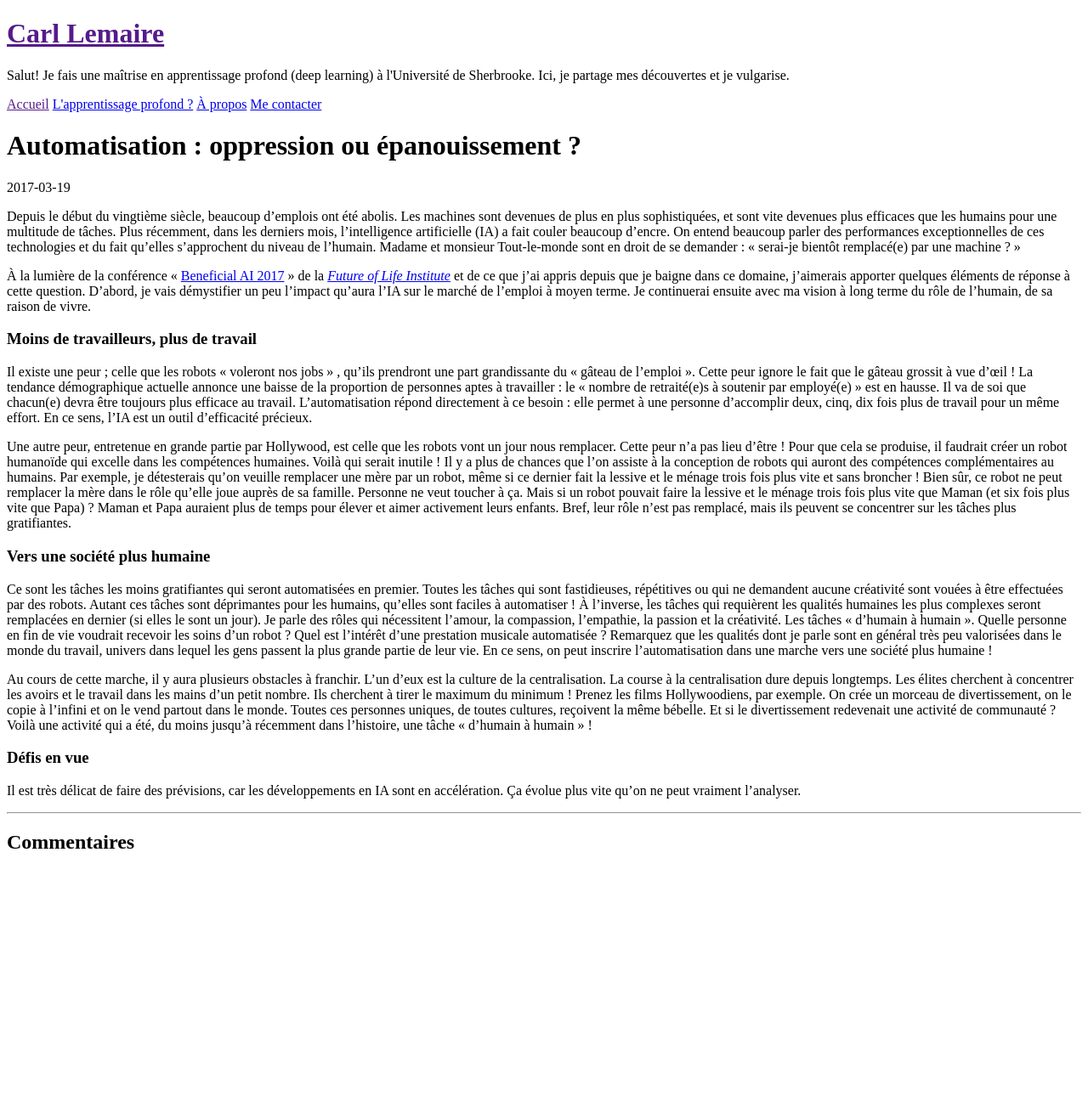
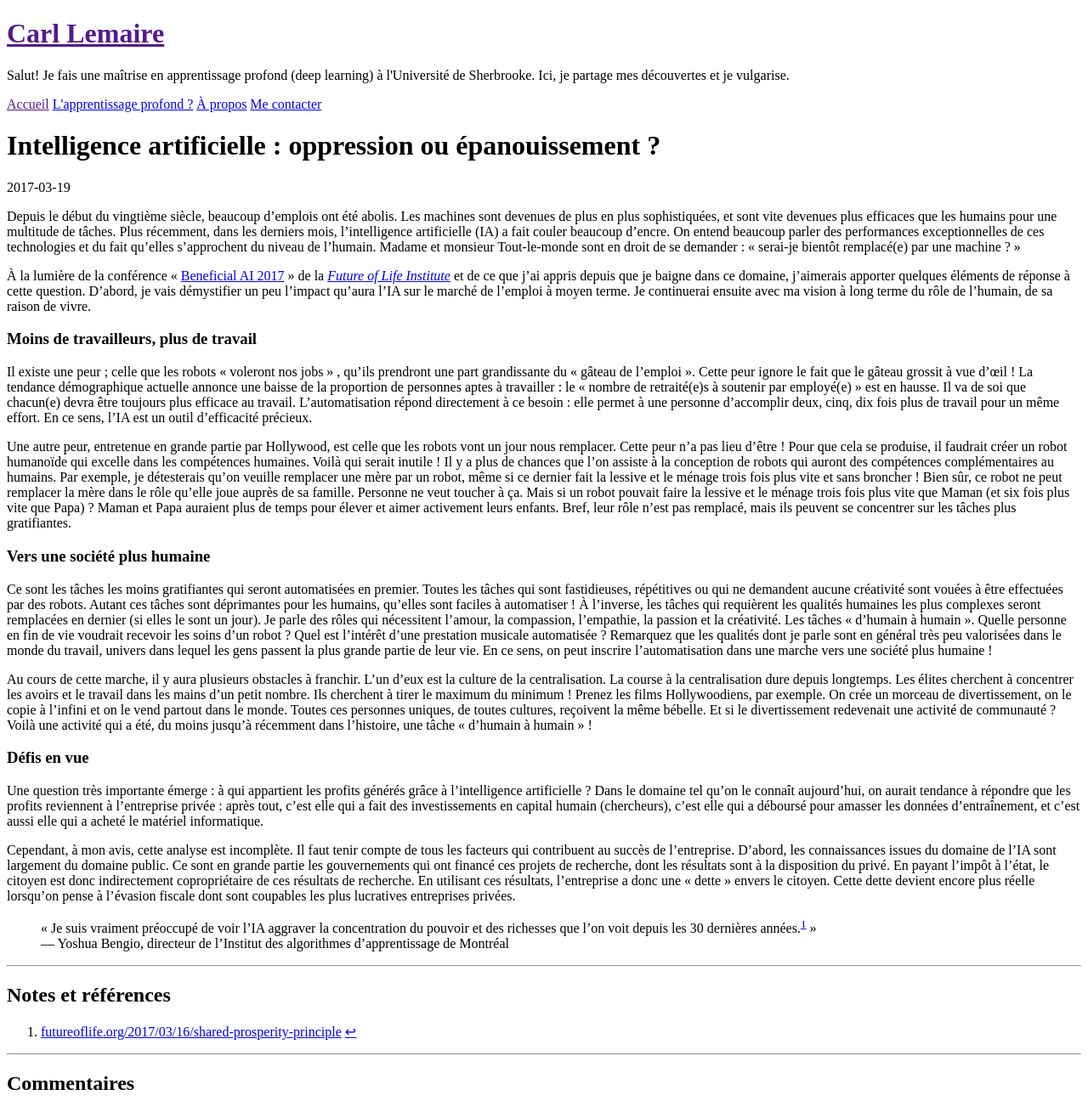
Before and after one commit to lemairecarl/lemairecarl.github.io, a Jekyll site: the page built from _posts/2017-03-19-implications-IA-economie-societe.md, in a window 1280 px wide. Shown: the whole page at 85% size. Built offline with Jekyll 4.4.1, drawn with Linux system fonts in a browser that asks for light colours; nearby versions of some CDN libraries; before the commit the page ends 1025 px from its top, so only the background shows below that.

Commit message:
Commencer section défis

```diff
--- a/_posts/2017-03-19-implications-IA-economie-societe.md
+++ b/_posts/2017-03-19-implications-IA-economie-societe.md
@@ -1,6 +1,6 @@
 ---
 layout: post
-title: "Automatisation : oppression ou épanouissement ?"
+title: "Intelligence artificielle : oppression ou épanouissement ?"
 permalink: /ia-economie-societe/
 excerpt_separator: "<!--more-->"
 essay: true
@@ -28,4 +28,16 @@ Au cours de cette marche, il y aura plusieurs obstacles à franchir. L'un d'eux
 
 ### Défis en vue
 
-Il est très délicat de faire des prévisions, car les développements en IA sont en accélération. Ça évolue plus vite qu'on ne peut vraiment l'analyser.
+Une question très importante émerge : à qui appartient les profits générés grâce à l'intelligence artificielle ? Dans le domaine tel qu'on le connaît aujourd'hui, on aurait tendance à répondre que les profits reviennent à l'entreprise privée : après tout, c'est elle qui a fait des investissements en capital humain (chercheurs), c'est elle qui a déboursé pour amasser les données d'entraînement, et c'est aussi elle qui a acheté le matériel informatique.
+
+Cependant, à mon avis, cette analyse est incomplète. Il faut tenir compte de tous les facteurs qui contribuent au succès de l'entreprise. D'abord, les connaissances issues du domaine de l'IA sont largement du domaine public. Ce sont en grande partie les gouvernements qui ont financé ces projets de recherche, dont les résultats sont à la disposition du privé. En payant l'impôt à l'état, le citoyen est donc indirectement copropriétaire de ces résultats de recherche. En utilisant ces résultats, l'entreprise a donc une « dette » envers le citoyen. Cette dette devient encore plus réelle lorsqu'on pense à l'évasion fiscale dont sont coupables les plus lucratives entreprises privées.
+
+> « Je suis vraiment préoccupé de voir l'IA aggraver la concentration du pouvoir et des richesses que l'on voit depuis les 30 dernières années.[^1] »
+> — Yoshua Bengio, directeur de l'Institut des algorithmes d'apprentissage de Montréal
+
+
+---
+
+## Notes et références
+
+[^1]: [futureoflife.org/2017/03/16/shared-prosperity-principle](https://futureoflife.org/2017/03/16/shared-prosperity-principle)
--- a/public/css/poole.css
+++ b/public/css/poole.css
@@ -88,7 +88,7 @@ h1, h2, h3, h4, h5, h6 {
   text-rendering: optimizeLegibility;
 }
 h1 {
-  font-size: 2rem;
+  font-size: 1.9rem;
 }
 h2 {
   margin-top: 1rem;
```
Also changed, not shown: _drafts/ia-economie-societe-plan.mdown (+10 -0 lines).
